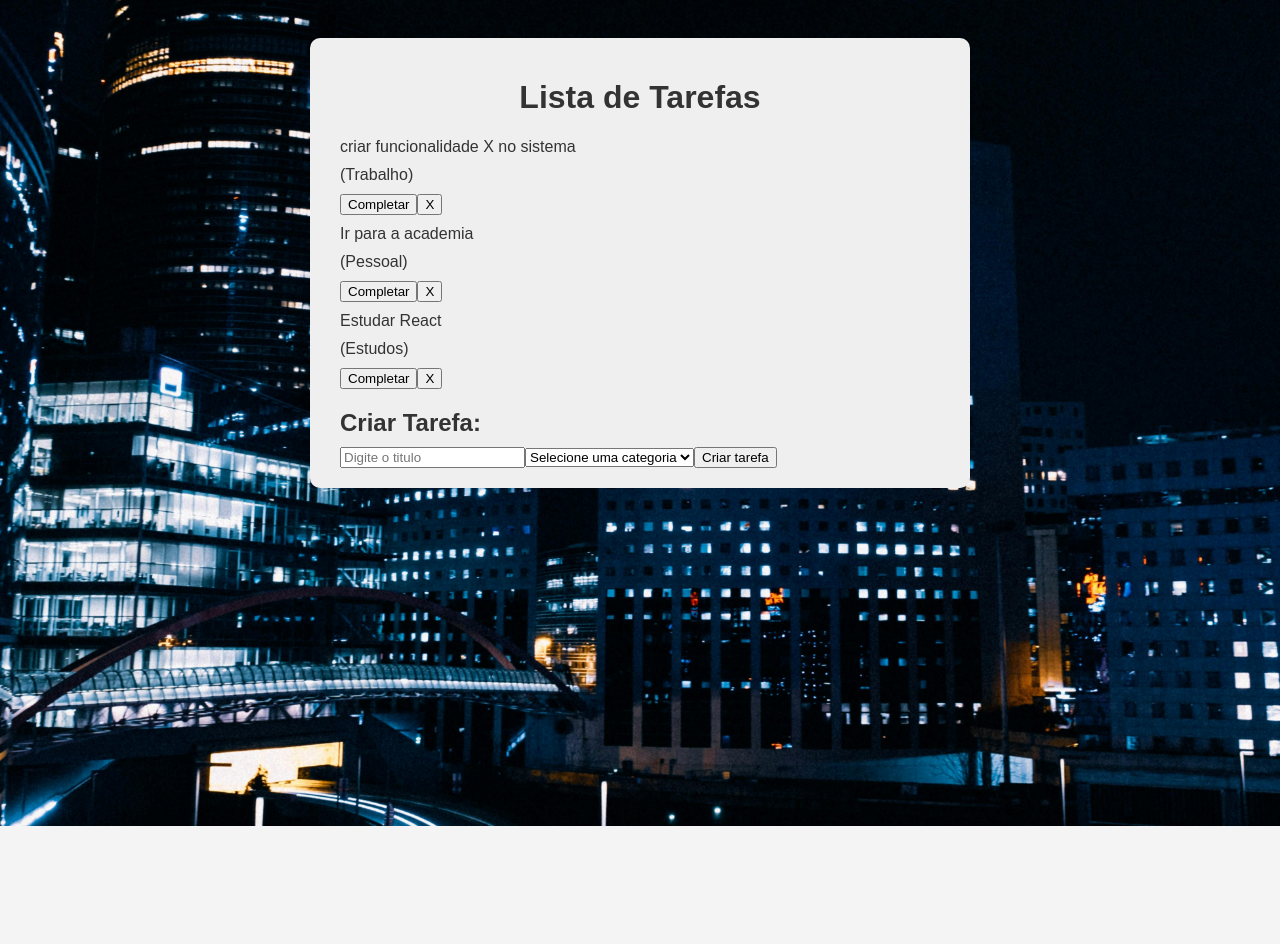
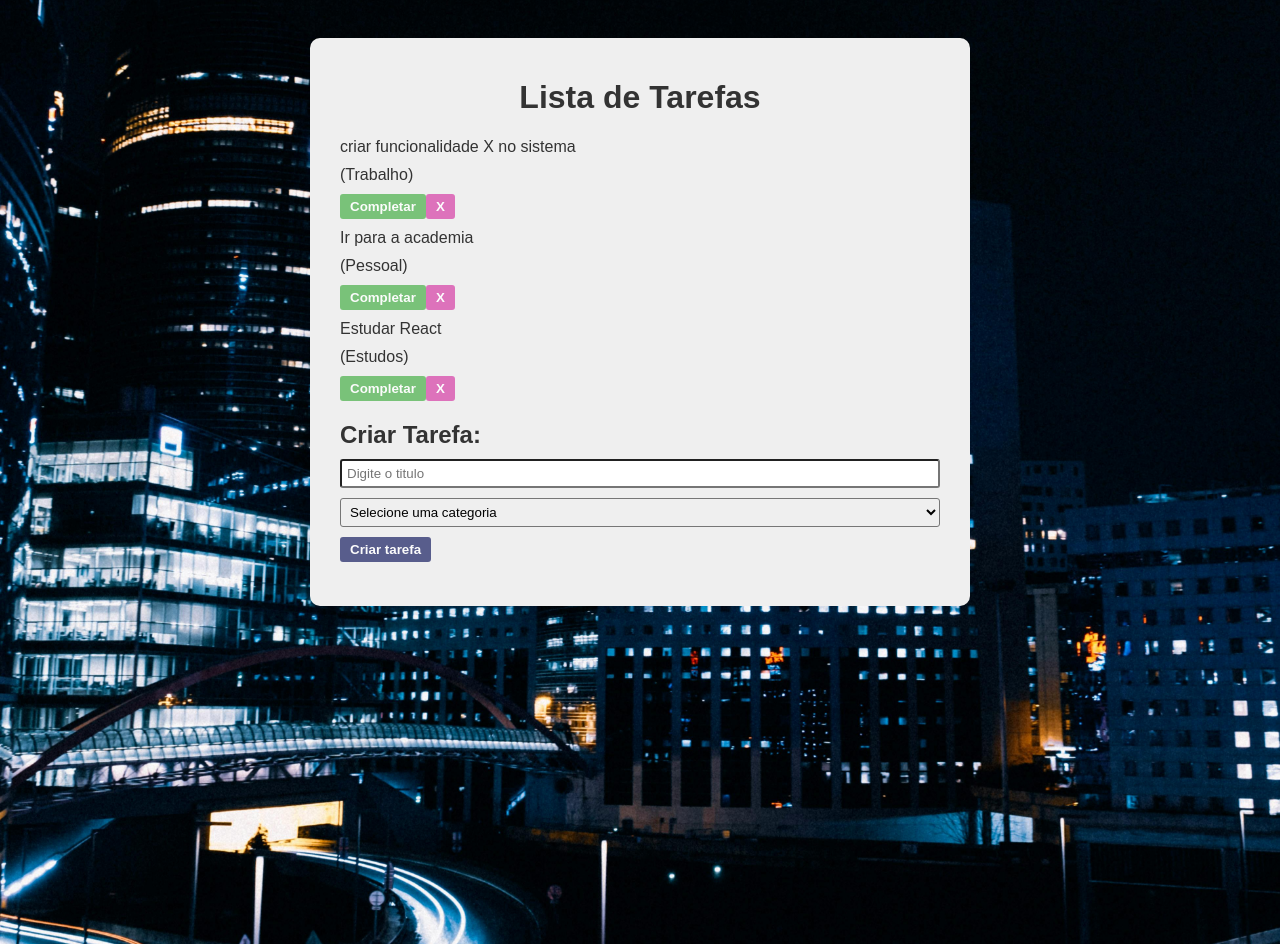
Before and after one commit to kevincalantone/Gerenciador-de-tarefas-com-React, a React (Vite) app: page / in a window 1280 px wide. Before the commit the page ends 826 px from the top, so only its background shows below. Built offline with nearby package versions, Linux system fonts and the light colour scheme.

Commit message:
style: Melhora aparência dos botões da lista de tarefas

```diff
--- a/src/App.css
+++ b/src/App.css
@@ -30,3 +30,40 @@
 input{
     box-sizing: border-box;
 }
+
+
+button{
+    background-color: #333974;
+    color: #fff;
+    padding: 5px 10px;
+    border: none;
+    border-radius: 3px;
+    cursor: pointer;
+    opacity: 0.8;
+    transition: .3s;
+    font-weight: bold;
+}
+
+button:hover{
+    opacity: 2;
+}
+
+
+.complete{
+    background-color: #5cb85c;
+}
+
+.remove{
+    background-color: #d953af;
+}
+
+.todo-form{
+    padding-bottom: 1.5rem;
+}
+
+input,select{
+    padding: 5px;
+    margin-bottom: 10px;
+    border-radius: 3px;
+    width: 100%;
+}
--- a/src/App.jsx
+++ b/src/App.jsx
@@ -2,6 +2,8 @@
 import Todo from './Components/Todo';
 import "./App.css"
 import TodoForm from './components/TodoForm';
+
+
 function App() {
   const [todos, setTodos] = useState([
   {
--- a/src/components/Todo.jsx
+++ b/src/components/Todo.jsx
@@ -1,4 +1,5 @@
 import React from 'react'
+
 
 const Todo = ({todo}) => {
   return (
@@ -8,8 +9,8 @@
               <p className="category">({todo.category})</p>
             </div>
             <div>
-              <button>Completar</button>
-              <button>X</button>
+              <button className="complete">Completar</button>
+              <button className="remove">X</button>
             </div>
         </div>
   )
```
